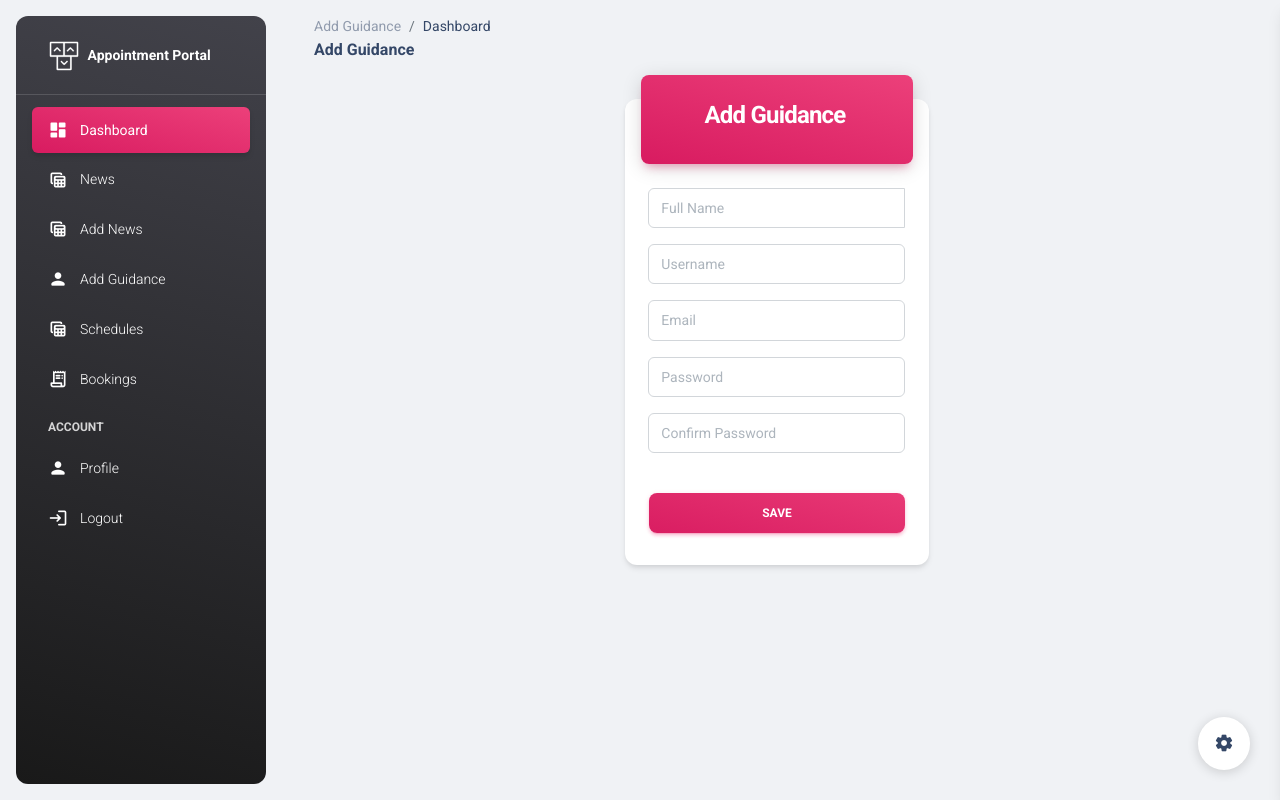
After one commit to basim-usman/appointmentPlatform, a PHP site: page /admin/addGuidance.php in a window 1280 px wide. The commit adds this page. Run offline with PHP 8.4, Linux system fonts and the light colour scheme; the visitor is signed in with stand-in values (Sample User, id 1); some libraries are stand-ins or nearby versions.

Commit message:
Updated New Requirements

```diff
--- /dev/null
+++ b/admin/addGuidance.php
@@ -0,0 +1,113 @@
+<?php  include('../includes/inner-header.php');  ?>
+<body class="g-sidenav-show  bg-gray-200">
+<?php  include('../includes/asidebar.php');
+
+  include('../classes/admin.php');
+  $admin = new Admin();
+
+
+
+
+?>
+  <main class="main-content position-relative max-height-vh-100 h-100 border-radius-lg ">
+   <!-- Navbar -->
+    <nav class="navbar navbar-main navbar-expand-lg px-0 mx-4 shadow-none border-radius-xl" id="navbarBlur" navbar-scroll="true">
+      <div class="container-fluid py-1 px-3">
+        <nav aria-label="breadcrumb">
+          <ol class="breadcrumb bg-transparent mb-0 pb-0 pt-1 px-0 me-sm-6 me-5">
+            <li class="breadcrumb-item text-sm"><a class="opacity-5 text-dark" href="javascript:;">Add Guidance</a></li>
+            <li class="breadcrumb-item text-sm text-dark active" aria-current="page">Dashboard</li>
+          </ol>
+          <h6 class="font-weight-bolder mb-0">Add Guidance</h6>
+        </nav>
+
+      </div>
+    </nav>
+   <!-- End Navbar -->
+    <div class="container-fluid py-4">
+      <div class="row">
+        <div class="col-lg-4 col-md-8 col-12 mx-auto">
+            <div class="card z-index-0 fadeIn3 fadeInBottom">
+              <div class="card-header p-0 position-relative mt-n4 mx-3 z-index-2">
+                <div class="bg-gradient-primary shadow-primary border-radius-lg py-3 pe-1">
+                  <h4 class="text-white font-weight-bolder text-center mt-2 mb-0">Add Guidance</h4>
+                  <div class="row mt-3">
+
+                  </div>
+                </div>
+              </div>
+              <div class="card-body">
+                  <div class="input-group input-group-outline mb-3">
+                      <label class="form-label"></label>
+                      <input type="text" name="last_name" id="last_name" class="form-control" placeholder="Full Name"  required>
+
+                      <input type="hidden" name="a_id" id="a_id" value="<?php echo $_SESSION['a_id'];?>">
+
+                    </div>
+                     <center><p style="color: #ff0000; font-weight: bold; font-size: 12px;" id ="fullnameerror"> </p></center>
+                    <div class="input-group input-group-outline mb-3">
+                      <label class="form-label"></label>
+                      <input type="text" name="username" id="username" class="form-control" onkeyup="scanUsernameAdmin();" placeholder="Username" required >
+                    </div>
+                      <center><p style="color: #ff0000; font-weight: bold; font-size: 12px;" id ="adminusernameerror"> </p></center>
+                    <div class="input-group input-group-outline mb-3">
+                      <label class="form-label"></label>
+                      <input type="text" name="email" id="email" class="form-control" onkeyup="scanAdminMail();" placeholder="Email" required >
+                    </div>
+                      <center><p style="color: #ff0000; font-weight: bold; font-size: 12px;" id ="adminemailerror"> </p></center>
+                    <div class="input-group input-group-outline mb-3">
+                      <label class="form-label"></label>
+                      <input type="password" class="form-control" id="password" name="password" placeholder="Password" onkeyup="validatePassword()" required>
+                    </div>
+                     <center><p style="color: #ff0000; font-weight: bold; font-size: 12px;" id ="passworderror"> </p></center>
+                    <div class="input-group input-group-outline mb-3">
+                      <label class="form-label"></label>
+                      <input type="password" class="form-control" id="cpassword" name="cpassword" placeholder="Confirm Password" required onkeyup="passwordMatch()">
+                    </div>
+                     <center><p style="color: #ff0000; font-weight: bold; font-size: 12px;" id ="confirmpassworderror"> </p></center>
+
+                  <div class="text-center">
+                    <button type="button" class="btn bg-gradient-primary w-100 my-4 mb-2" id="reg_btn" onclick="addGuidance()">Save</button>
+
+              </div>
+            </div>
+          </div>
+        </dvi>
+
+      </div>
+      <div style="margin-top: 80px;">
+          <div class="alert alert-dark alert-dismissible text-white" role="alert" id="process" style="display:none;">
+                <span class="text-sm">Processing Your Request</span>
+          </div>
+          <div class="alert alert-success alert-dismissible text-white" role="alert" id="success" style="display:none;">
+                <span class="text-sm">Added Successfully </span>
+
+          </div>
+          <div class="alert alert-danger alert-dismissible text-white" role="alert" id="fail" style="display:none;">
+                <span class="text-sm" id="responseerror">Sorry Technical Problem..Try again later.!! </span>
+                <span class="text-sm" id="responseerror1"></span>
+
+          </div>
+        </div>
+
+
+      <script type="text/javascript">
+         var dtToday = new Date();
+
+        var month = dtToday.getMonth() + 1;
+        var day = dtToday.getDate();
+        var year = dtToday.getFullYear();
+
+        if(month < 10)
+            month = '0' + month.toString();
+        if(day < 10)
+            day = '0' + day.toString();
+            var maxDate = year + '-' + month + '-' + day;
+
+            var maxDate = year + '-' + month + '-' + day;
+
+            $('#schedule_date').attr('min', maxDate);
+
+      </script>
+
+<?php  include('../includes/inner-footer.php');  ?>
--- a/classes/dbAccess.php
+++ b/classes/dbAccess.php
@@ -8,17 +8,15 @@ class DbAccess  {
 
 		var $result; // variable $result use perform all results
 
-		// var $LastMsg = array();
+
+// 		var $servername = "localhost";
+// 		var	$username   = "apkuser";
+// 		var	$password   = "apk123";
+// 		var	$database   = "schooldb";
 		var $servername = "localhost";
-		var	$username   = "apkuser";
-		var	$password   = "apk123";
-		var	$database   = "schooldb";
-		// var $servername = "localhost";
-		// var	$username   = "mediapoi_apkuser";
-		// var	$password   = "apkuser123@";
-		// var	$database   = "mediapoi_schooldb";
-
-
+		var	$username   = "mediapoi_apkuser";
+		var	$password   = "h&A,+%r}QR5I";
+		var	$database   = "mediapoi_schooldb";
 
 
 
--- a/classes/students.php
+++ b/classes/students.php
@@ -365,7 +365,7 @@ class Students extends DbAccess {
 	 	{
 
 	 		$table  		 = "students";
-	 		$condAttFirst    = "username";
+	 		$condAttFirst    = "email";
 	 		$condValueFirst  = trim($_POST['data']['username']);
 	 		$condAttSecond   = "password";
 	 		$condValueSecond = md5(trim($_POST['data']['password']));
--- a/classes/teachers.php
+++ b/classes/teachers.php
@@ -366,7 +366,7 @@ class Teachers extends DbAccess {
 	 	{
 
 	 		$table  		 = "teachers";
-	 		$condAttFirst    = "username";
+	 		$condAttFirst    = "email";
 	 		$condValueFirst  = trim($_POST['data']['username']);
 	 		$condAttSecond   = "password";
 	 		$condValueSecond = md5(trim($_POST['data']['password']));
--- a/guardian/index.php
+++ b/guardian/index.php
@@ -16,7 +16,7 @@
             <div class="card z-index-0 fadeIn3 fadeInBottom">
               <div class="card-header p-0 position-relative mt-n4 mx-3 z-index-2">
                 <div class="bg-gradient-primary shadow-primary border-radius-lg py-3 pe-1">
-                  <h4 class="text-white font-weight-bolder text-center mt-2 mb-0">Guardian Sign In</h4>
+                  <h4 class="text-white font-weight-bolder text-center mt-2 mb-0">Guardian Login</h4>
                   <div class="row mt-3">
                     <!-- <div class="col-2 text-center ms-auto">
                       <a class="btn btn-link px-3" href="javascript:;">
@@ -41,7 +41,7 @@
                <!--  <form role="form" class="text-start"> -->
                   <div class="input-group input-group-outline my-3">
                     <label class="form-label"></label>
-                    <input type="text" name="username" id="username" class="form-control" placeholder="Username/"  required>
+                    <input type="text" name="username" id="username" class="form-control" placeholder="Email"  required>
                   </div>
                   <div class="input-group input-group-outline mb-3">
                     <label class="form-label"></label>
@@ -49,7 +49,7 @@
                   </div>
                   <center><p style="color: #ff0000; font-weight: bold; font-size: 12px;" id ="loginerror"> </p></center>
                   <div class="text-center">
-                    <button type="button" class="btn bg-gradient-primary w-100 my-4 mb-2" onclick="guardianAuth();">Sign in</button>
+                    <button type="button" class="btn bg-gradient-primary w-100 my-4 mb-2" onclick="guardianAuth();">Login</button>
                   </div>
                   <p class="mt-4 text-sm text-center">
                     Don't have an account?
--- a/includes/asidebar.php
+++ b/includes/asidebar.php
@@ -32,6 +32,15 @@
               <i class="material-icons opacity-10">table_view</i>
             </div>
             <span class="nav-link-text ms-1">Add News</span>
+          </a>
+
+        </li>
+       <li class="nav-item">
+          <a class="nav-link text-white " href="addGuidance.php">
+            <div class="text-white text-center me-2 d-flex align-items-center justify-content-center">
+              <i class="material-icons opacity-10">person</i>
+            </div>
+            <span class="nav-link-text ms-1">Add Guidance</span>
           </a>
 
         </li>
--- a/student/index.php
+++ b/student/index.php
@@ -16,7 +16,7 @@
             <div class="card z-index-0 fadeIn3 fadeInBottom">
               <div class="card-header p-0 position-relative mt-n4 mx-3 z-index-2">
                 <div class="bg-gradient-primary shadow-primary border-radius-lg py-3 pe-1">
-                  <h4 class="text-white font-weight-bolder text-center mt-2 mb-0">Student Sign In</h4>
+                  <h4 class="text-white font-weight-bolder text-center mt-2 mb-0">Student Login </h4>
                   <div class="row mt-3">
                     <!-- <div class="col-2 text-center ms-auto">
                       <a class="btn btn-link px-3" href="javascript:;">
@@ -40,7 +40,7 @@
                <!--  <form role="form" class="text-start"> -->
                   <div class="input-group input-group-outline my-3">
                     <label class="form-label"></label>
-                    <input type="text" name="username" id="username" class="form-control" placeholder="Username/Student ID"  required>
+                    <input type="text" name="username" id="username" class="form-control" placeholder="Email"  required>
                   </div>
                   <div class="input-group input-group-outline mb-3">
                     <label class="form-label"></label>
@@ -48,7 +48,7 @@
                   </div>
                   <center><p style="color: #ff0000; font-weight: bold; font-size: 12px;" id ="loginerror"> </p></center>
                   <div class="text-center">
-                    <button type="button" class="btn bg-gradient-primary w-100 my-4 mb-2" onclick="studentAuth();">Sign in</button>
+                    <button type="button" class="btn bg-gradient-primary w-100 my-4 mb-2" onclick="studentAuth();">Login</button>
                   </div>
                   <p class="mt-4 text-sm text-center">
                     Don't have an account?
--- a/teacher/allBookings.php
+++ b/teacher/allBookings.php
@@ -46,7 +46,7 @@ $result = $teacher->getTeacherBookings();
 
                       <th class="text-uppercase text-secondary text-xxs font-weight-bolder opacity-7">Teacher</th>
                       <th class="text-uppercase text-secondary text-xxs font-weight-bolder opacity-7">Student/Guardian</th>
-                      <th class="text-uppercase text-secondary text-xxs font-weight-bolder opacity-7 ps-2">Detials/Notes</th>
+                      <th class="text-uppercase text-secondary text-xxs font-weight-bolder opacity-7 ps-2">Concern</th>
                       <th class="text-uppercase text-secondary text-xxs font-weight-bolder opacity-7 ps-2">Date</th>
                       <th class="text-uppercase text-secondary text-xxs font-weight-bolder opacity-7 ps-2">Start Time</th>
                       <th class="text-uppercase text-secondary text-xxs font-weight-bolder opacity-7 ps-2">End Time</th>
@@ -92,7 +92,7 @@ $result = $teacher->getTeacherBookings();
                                 </div>
                               </td>
                               <td>
-                                <p class="text-xs font-weight-bold mb-0"><?php echo $row['description']; ?></p>
+                                <p class="text-xs font-weight-bold mb-0"><?php echo $row['booking_reason']; ?></p>
 
                               </td>
 
--- a/teacher/index.php
+++ b/teacher/index.php
@@ -16,7 +16,7 @@
             <div class="card z-index-0 fadeIn3 fadeInBottom">
               <div class="card-header p-0 position-relative mt-n4 mx-3 z-index-2">
                 <div class="bg-gradient-primary shadow-primary border-radius-lg py-3 pe-1">
-                  <h4 class="text-white font-weight-bolder text-center mt-2 mb-0">Teacher Sign In</h4>
+                  <h4 class="text-white font-weight-bolder text-center mt-2 mb-0">Teacher Login</h4>
                   <div class="row mt-3">
                     <!-- <div class="col-2 text-center ms-auto">
                       <a class="btn btn-link px-3" href="javascript:;">
@@ -41,7 +41,7 @@
                <!--  <form role="form" class="text-start"> -->
                   <div class="input-group input-group-outline my-3">
                     <label class="form-label"></label>
-                    <input type="text" name="username" id="username" class="form-control" placeholder="Username/Student ID"  required>
+                    <input type="text" name="username" id="username" class="form-control" placeholder="Email"  required>
                   </div>
                   <div class="input-group input-group-outline mb-3">
                     <label class="form-label"></label>
@@ -49,7 +49,7 @@
                   </div>
                   <center><p style="color: #ff0000; font-weight: bold; font-size: 12px;" id ="loginerror"> </p></center>
                   <div class="text-center">
-                    <button type="button" class="btn bg-gradient-primary w-100 my-4 mb-2" onclick="teacherAuth();">Sign in</button>
+                    <button type="button" class="btn bg-gradient-primary w-100 my-4 mb-2" onclick="teacherAuth();">Login</button>
                   </div>
                   <p class="mt-4 text-sm text-center">
                     Don't have an account?
```
Also changed, not shown: ajax.php (+20 -0 lines), classes/guardians.php (+80 -4 lines), functions.js (+108 -96 lines), general.php (deleted, +0 -48 lines), guardian/booking.php (+7 -2 lines), guardian/gregister.php (+8 -1 lines).
